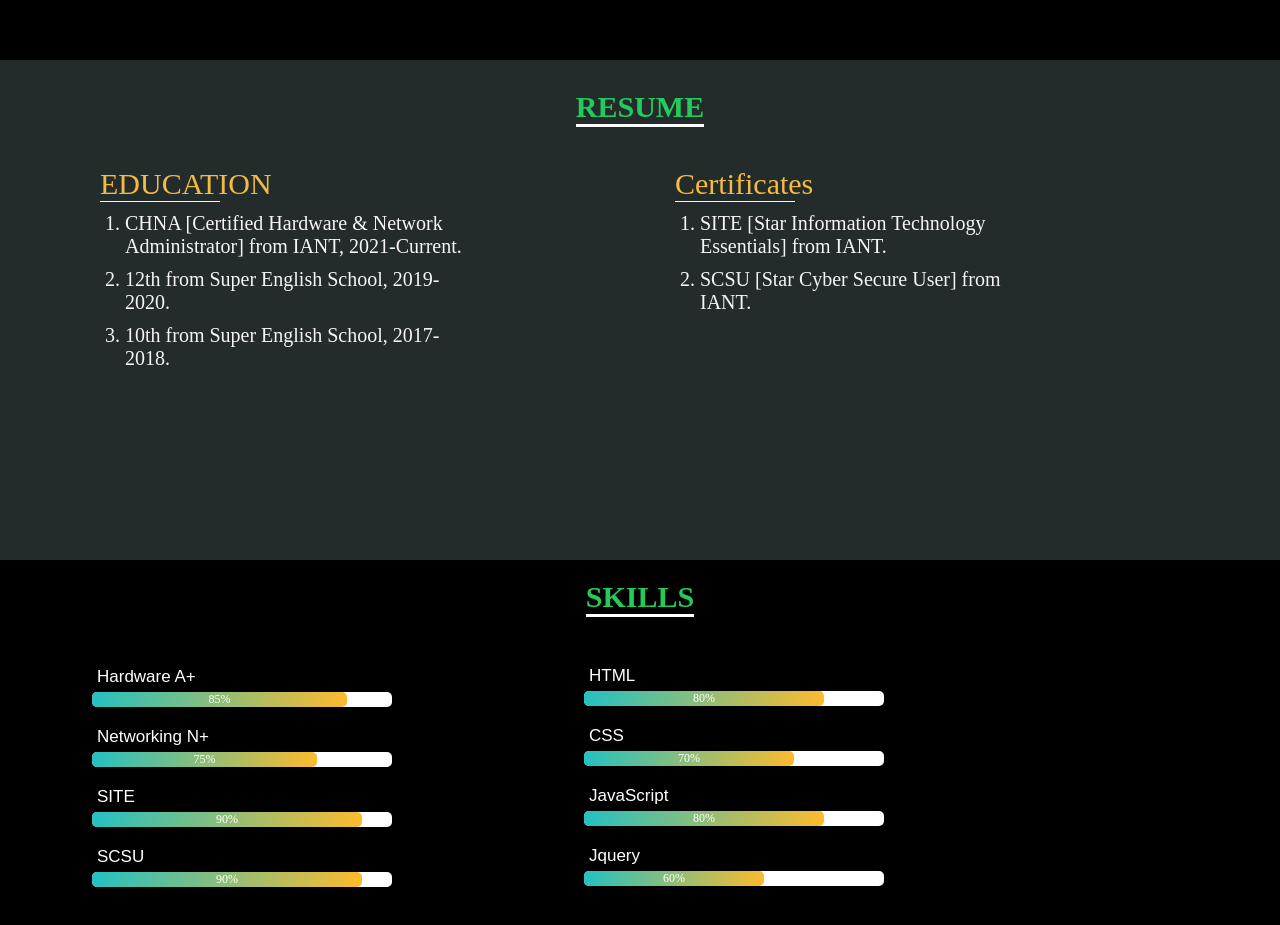
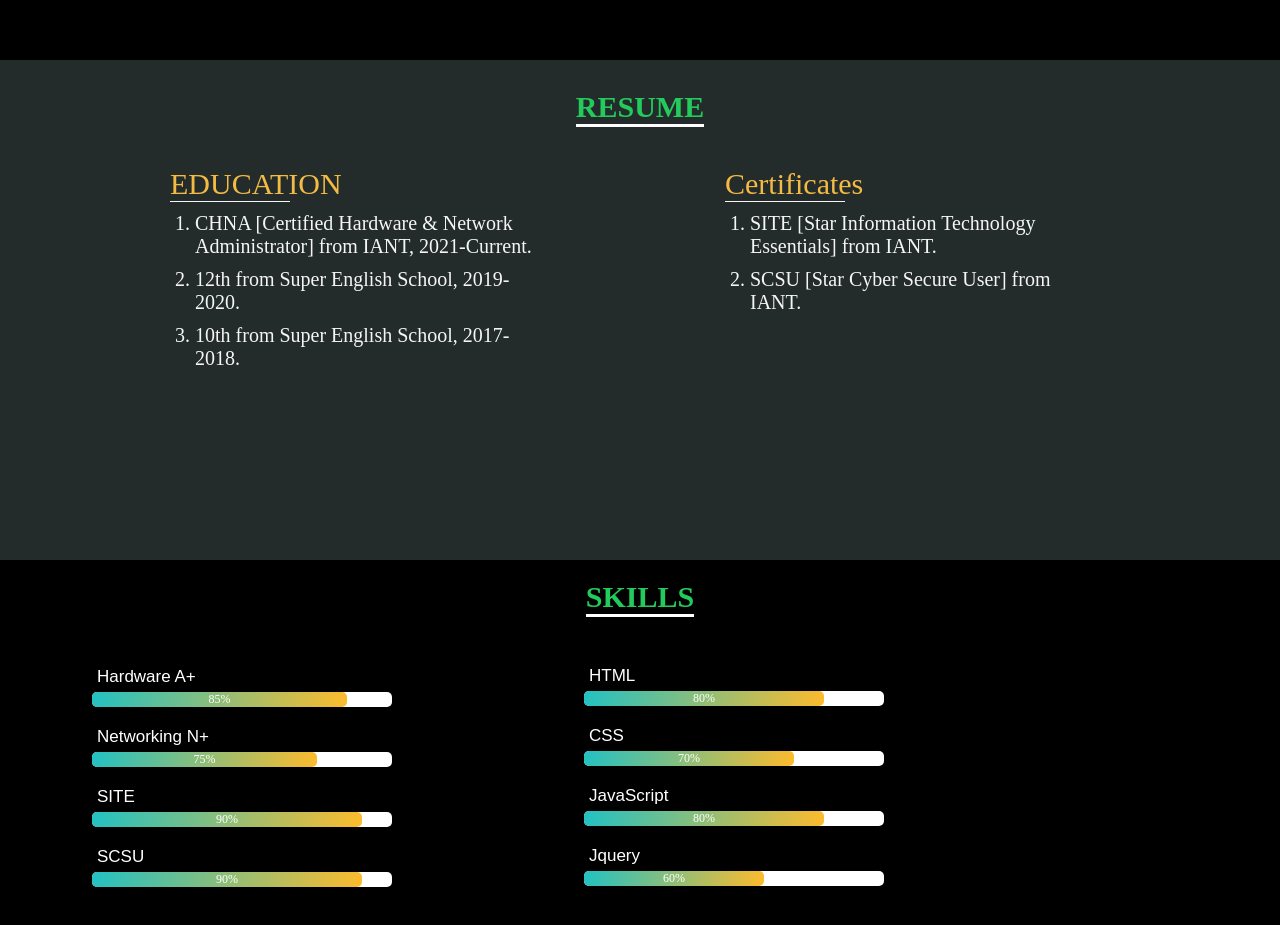
Before and after one commit to abhaysakariya/portfolio, a plain HTML site: page index.html in a window 1280 px wide. Shown: the part 1660-2585 px from the top of the page. Drawn offline with nearby package versions, Linux system fonts and the light colour scheme.

Commit message:
Update style.css

```diff
--- a/style.css
+++ b/style.css
@@ -775,8 +775,8 @@ ol li {
   .education,
   .certificate {
     max-width: 400px;
-    /*     margin-left: 50px;
- */
+    margin-left: 50px;
+
   }
 
   /*   .certificate{
@@ -786,7 +786,7 @@ ol li {
 */
 
   .education {
-    margin-left: 80px;
+    margin-left: 150px;
   }
 
   .skills {
```
